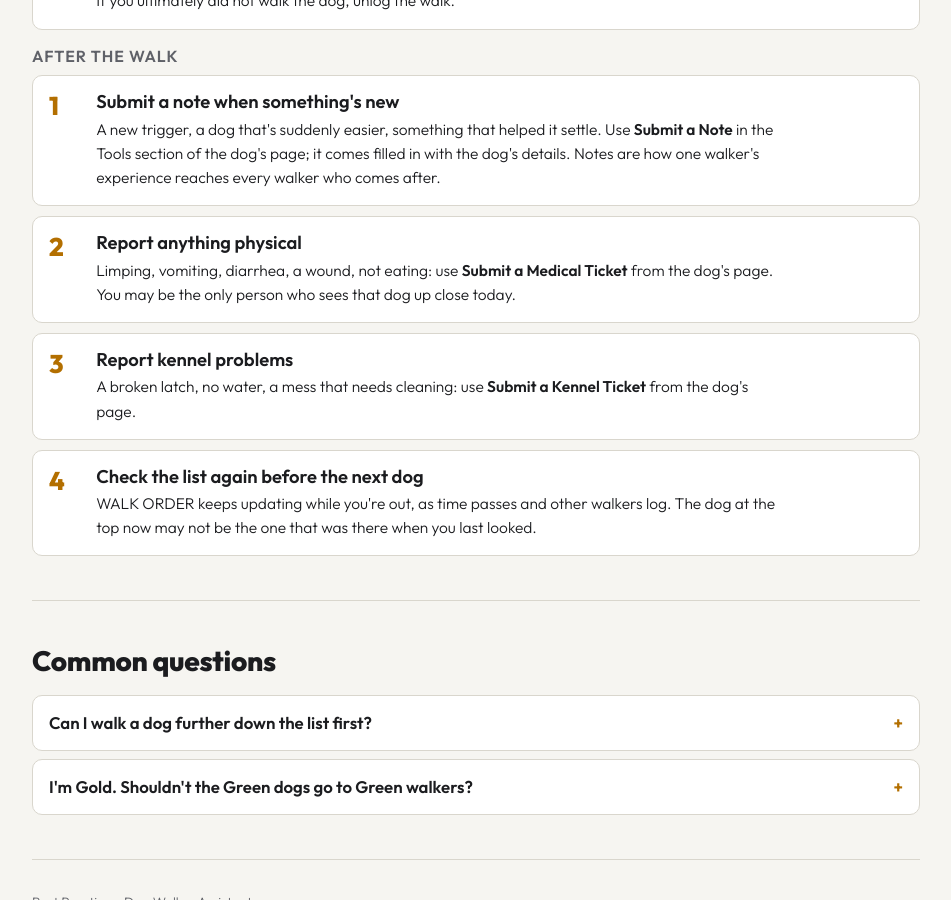
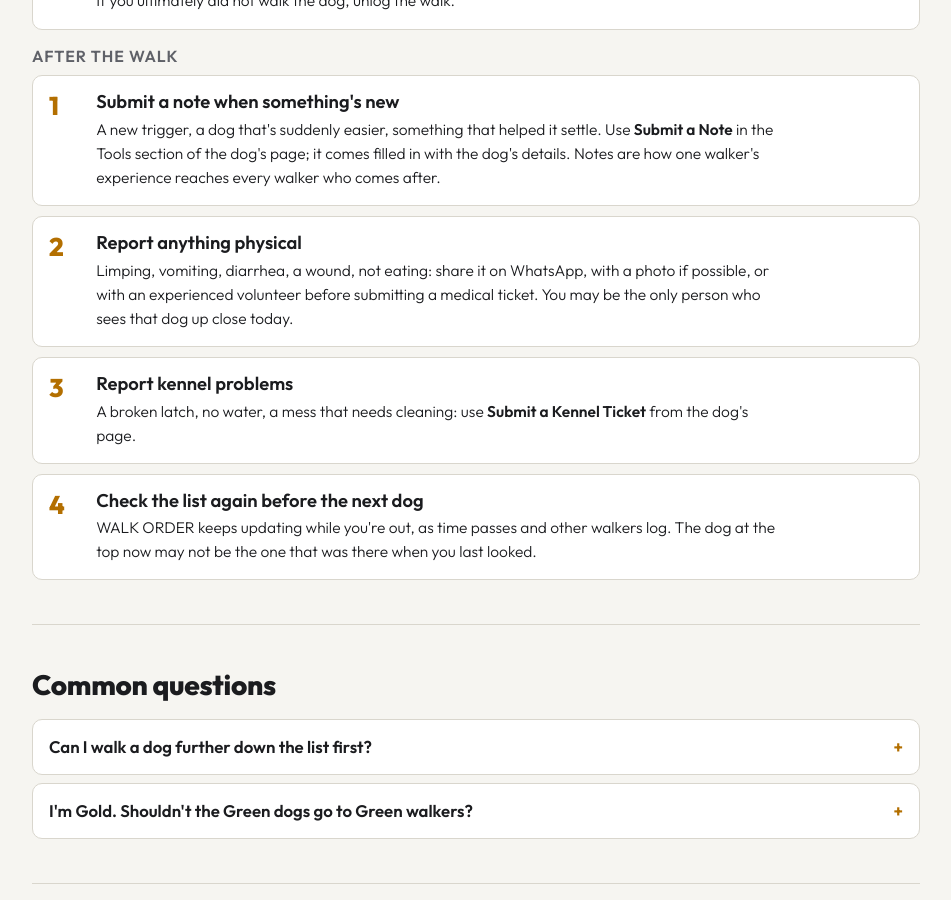
Before and after one commit to kirbsauce/dog-walker-assistant-docs, a Jekyll site: the page best_practices.html, which Jekyll copies as it is, in a window 1280 px wide and 900 px high, scrolled down 5013 px. Shown: the whole window, without its empty margins (164-1115 px from the left). Built offline with Jekyll 4.4.1, drawn with Linux system fonts in a browser that asks for light colours.

Commit message:
Route physical concerns through WhatsApp before a medical ticket
Walkers should share what they see on WhatsApp, with a photo if
possible, or with an experienced volunteer, before submitting a
medical ticket.

Co-Authored-By: Claude Opus 5.5 <noreply@anthropic.com>

```diff
--- a/best_practices.html
+++ b/best_practices.html
@@ -388,7 +388,7 @@ footer { padding-block: 32px 48px; border-top: 1px solid var(--line); font-size:
     </div>
     <div class="practice">
       <h3>Report anything physical</h3>
-      <p>Limping, vomiting, diarrhea, a wound, not eating: use <b>Submit a Medical Ticket</b> from the dog's page. You may be the only person who sees that dog up close today.</p>
+      <p>Limping, vomiting, diarrhea, a wound, not eating: share it on WhatsApp, with a photo if possible, or with an experienced volunteer before submitting a medical ticket. You may be the only person who sees that dog up close today.</p>
     </div>
     <div class="practice">
       <h3>Report kennel problems</h3>
```
